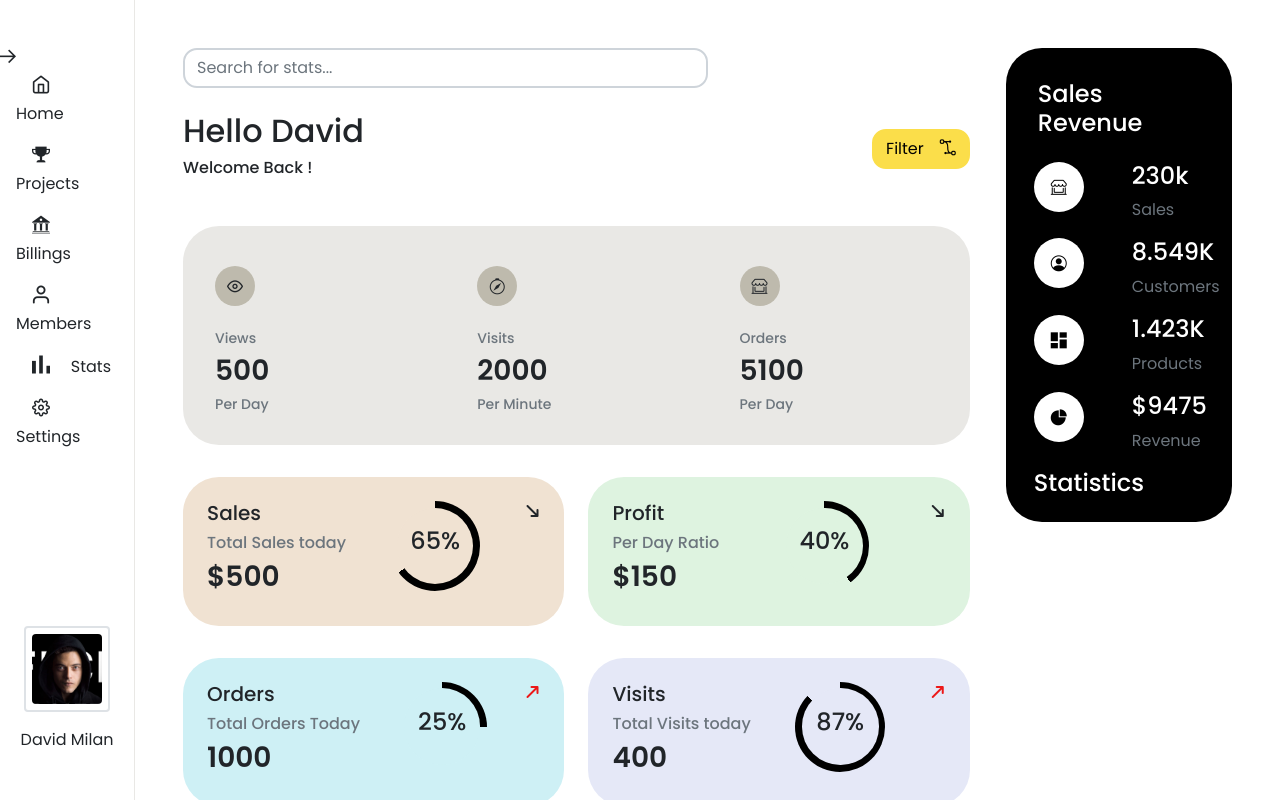
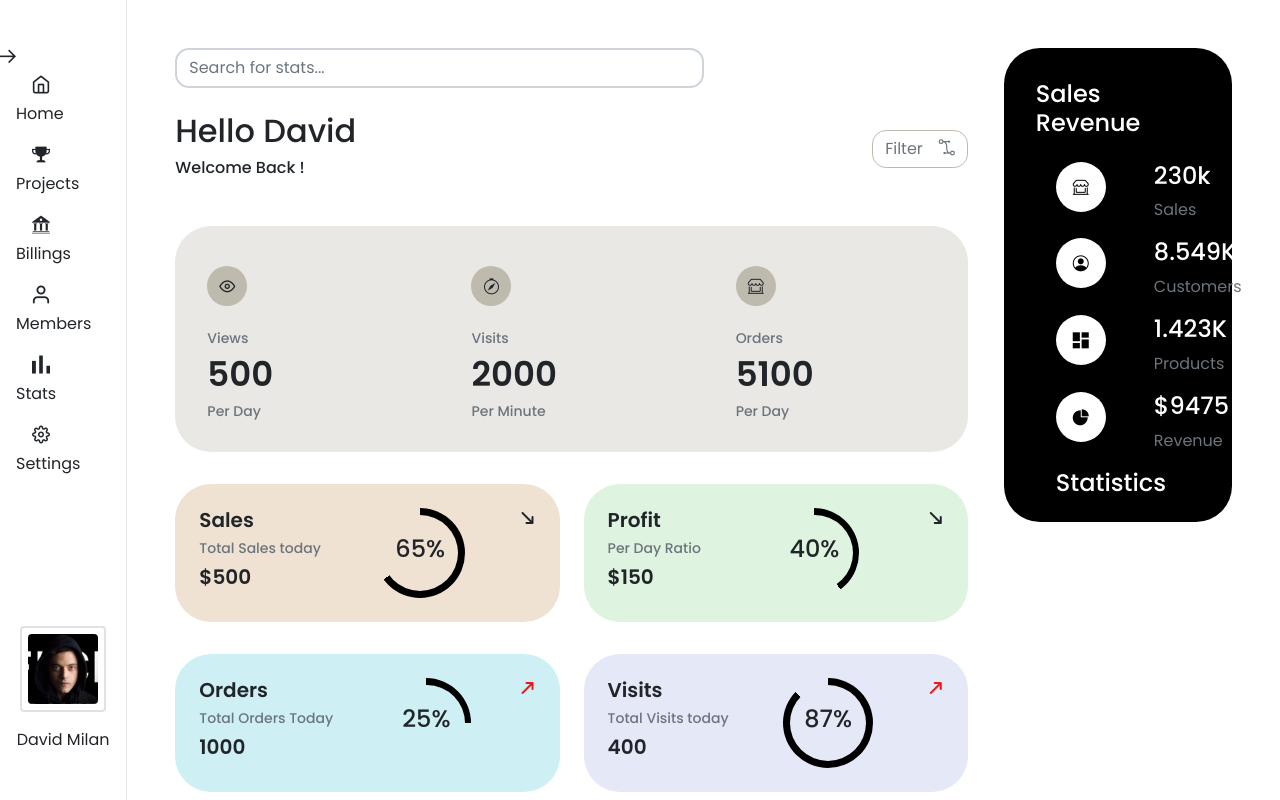
Before and after one commit to omkhambhata24/CSS, a website: page Dashboard-Bootstrap/index.html in a window 1280 px wide. Drawn offline with Linux system fonts and the light colour scheme; files whose address does not match are found by name.

Commit message:
Fix: cards styling improved

```diff
--- a/Dashboard-Bootstrap/assets/scss/base/_variables.scss
+++ b/Dashboard-Bootstrap/assets/scss/base/_variables.scss
@@ -22,3 +22,5 @@ $border-width:2px;
 $card-border-radius: 36px;
 $card-text-font-size: 14px;
 $input-border-radius: 14px;
+$progress-font-size: 20px;
+$counter-font-size: 34px;
--- a/Dashboard-Bootstrap/assets/scss/component/_buttons.scss
+++ b/Dashboard-Bootstrap/assets/scss/component/_buttons.scss
@@ -2,4 +2,5 @@
 
 .btn{
     border-radius: $input-border-radius;
+    border: 1px solid $dark-gray;
 }
--- a/Dashboard-Bootstrap/assets/scss/component/_cards.scss
+++ b/Dashboard-Bootstrap/assets/scss/component/_cards.scss
@@ -31,6 +31,7 @@
     border-radius: $card-border-radius;
     background-color: $accent;
     color: $light;
+    // height: 775px;
 }
 
 .sales-icon{
@@ -63,6 +64,12 @@ $pie-complete: (
 
 .counter{
     font-weight:600;
+    font-size: $counter-font-size;
+}
+
+.progress-text{
+    font-weight:600;
+    font-size: $progress-font-size;
 }
 
 .card-text{
--- a/Dashboard-Bootstrap/index.html
+++ b/Dashboard-Bootstrap/index.html
@@ -81,7 +81,7 @@
                         <h6>Welcome Back !</h6>
                     </div>
                     <div class="d-flex justify-content-end header-button text-center">
-                        <button type="submit" class="btn btn-secondary">Filter<i class="ps-3 icon-filters"></i></button>
+                        <button type="submit" class="btn text-muted">Filter<i class="ps-3 icon-filters"></i></button>
                     </div>
                 </div>
 
@@ -132,9 +132,9 @@
                         <div class="card">
                             <div class="card-body p-4 d-flex justify-content-between card-skin">
                                 <div>
-                                    <h5 class="card-title">Sales</h5>
-                                    <h6 class="text-muted">Total Sales today</h6>
-                                    <h3 class="counter">$500</h3>
+                                    <h5 class="progress-text">Sales</h5>
+                                    <h6 class="text-muted card-text ">Total Sales today</h6>
+                                    <h3 class="progress-text">$500</h3>
                                 </div>
                                 <div class="pie-65 d-flex justify-content-center align-items-center">
                                     <div
@@ -152,9 +152,9 @@
                         <div class="card">
                             <div class="card-body p-4 d-flex justify-content-between card-green">
                                 <div>
-                                    <h5 class="card-title">Profit</h5>
-                                    <h6 class="text-muted">Per Day Ratio</h6>
-                                    <h3 class="counter">$150</h3>
+                                    <h5 class="progress-text">Profit</h5>
+                                    <h6 class="text-muted card-text">Per Day Ratio</h6>
+                                    <h3 class="progress-text">$150</h3>
                                 </div>
                                 <div class="pie-40 d-flex justify-content-center align-items-center">
                                     <div
@@ -172,9 +172,9 @@
                         <div class="card">
                             <div class="card-body p-4 d-flex justify-content-between card-primary">
                                 <div>
-                                    <h5 class="card-title">Orders</h5>
-                                    <h6 class="text-muted">Total Orders Today</h6>
-                                    <h3 class="counter">1000</h3>
+                                    <h5 class="progress-text">Orders</h5>
+                                    <h6 class="text-muted card-text">Total Orders Today</h6>
+                                    <h3 class="progress-text">1000</h3>
                                 </div>
                                 <div class="pie-25 d-flex justify-content-center align-items-center">
                                     <div
@@ -192,9 +192,9 @@
                         <div class="card">
                             <div class="card-body p-4 d-flex justify-content-between card-purple">
                                 <div>
-                                    <h5 class="card-title">Visits</h5>
-                                    <h6 class="text-muted">Total Visits today</h6>
-                                    <h3 class="counter">400</h3>
+                                    <h5 class="progress-text">Visits</h5>
+                                    <h6 class="text-muted card-text">Total Visits today</h6>
+                                    <h3 class="progress-text">400</h3>
                                 </div>
                                 <div class="pie-87 d-flex justify-content-center align-items-center">
                                     <div
@@ -220,7 +220,7 @@
                             <h4 class="p-3 d-flex justify-content-center">Sales Revenue</h4>
                             <!-- revenue-card:start -->
                             <div class="row revenue-card">
-                                <div class="col-12 px-4 d-flex">
+                                <div class="col-12 px-5 d-flex">
                                     <div class="sales-icon d-flex justify-content-center align-items-center flex-grow-0 flex-shrink-0">
                                         <span class="icon-shop-window"></span>
                                     </div>
@@ -230,7 +230,7 @@
                                     </div>
                                 </div>
 
-                                <div class="col-12 px-4 d-flex">
+                                <div class="col-12 px-5 d-flex">
                                     <div class="sales-icon d-flex justify-content-center align-items-center flex-grow-0 flex-shrink-0">
                                         <span class="icon-customer"></span>
                                     </div>
@@ -240,7 +240,7 @@
                                     </div>
                                 </div>
 
-                                <div class="col-12 px-4 d-flex">
+                                <div class="col-12 px-5 d-flex">
                                     <div class="sales-icon d-flex justify-content-center align-items-center flex-grow-0 flex-shrink-0">
                                         <span class="icon-dashboard"></span>
                                     </div>
@@ -250,7 +250,7 @@
                                     </div>
                                 </div>
 
-                                <div class="col-12 px-4 d-flex">
+                                <div class="col-12 px-5 d-flex">
                                     <div class="sales-icon d-flex justify-content-center align-items-center flex-grow-0 flex-shrink-0">
                                         <span class="icon-chart"></span>
                                     </div>
@@ -260,7 +260,7 @@
                                     </div>
                                 </div>
 
-                                <div class="col-12 px-4 d-flex">
+                                <div class="col-12 px-5 d-flex">
                                    <h4>Statistics</h4>
                                 </div>
 
```
Also changed, not shown: Dashboard-Bootstrap/assets/css/style.min.css, 1 other file.
